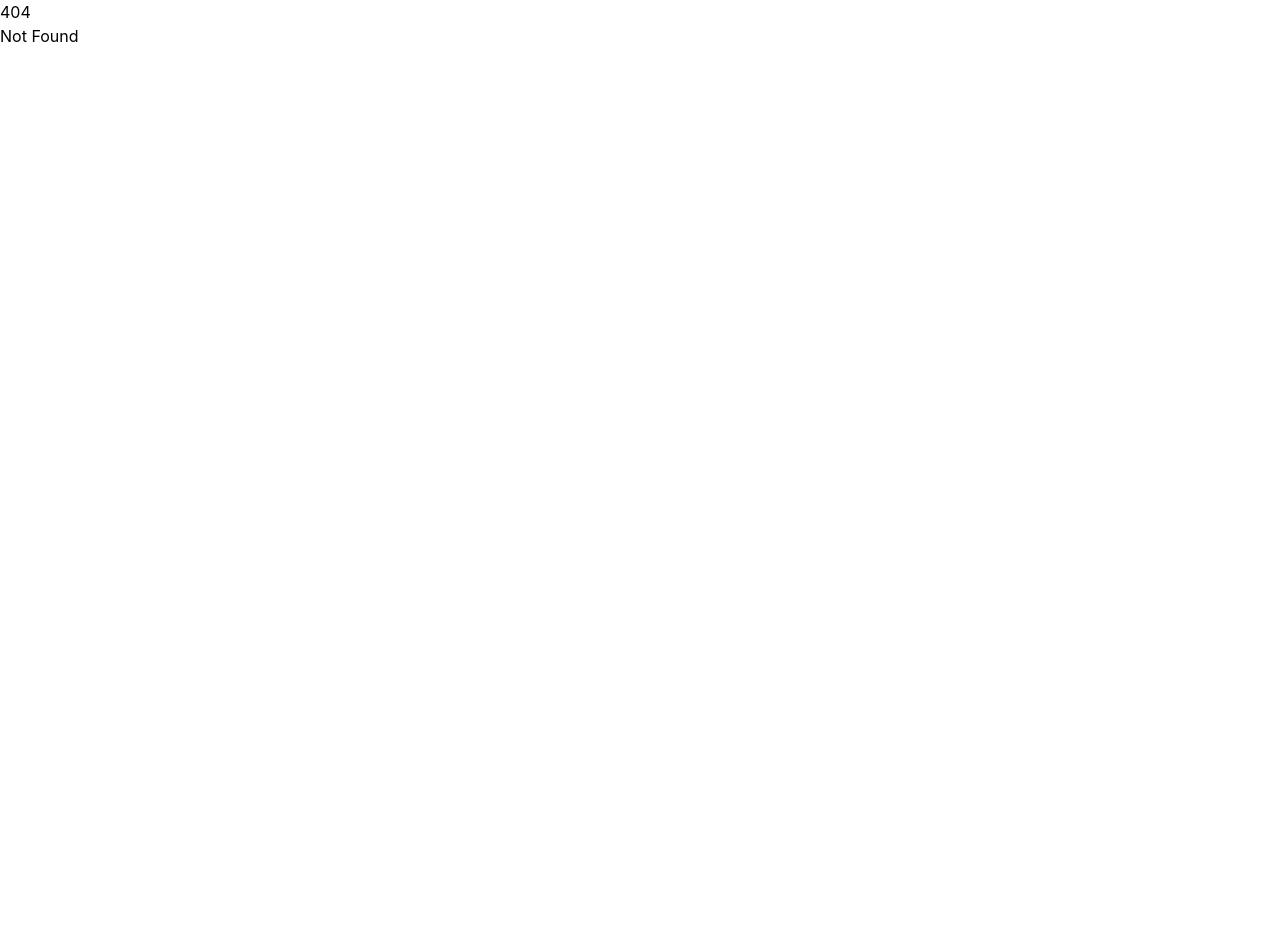
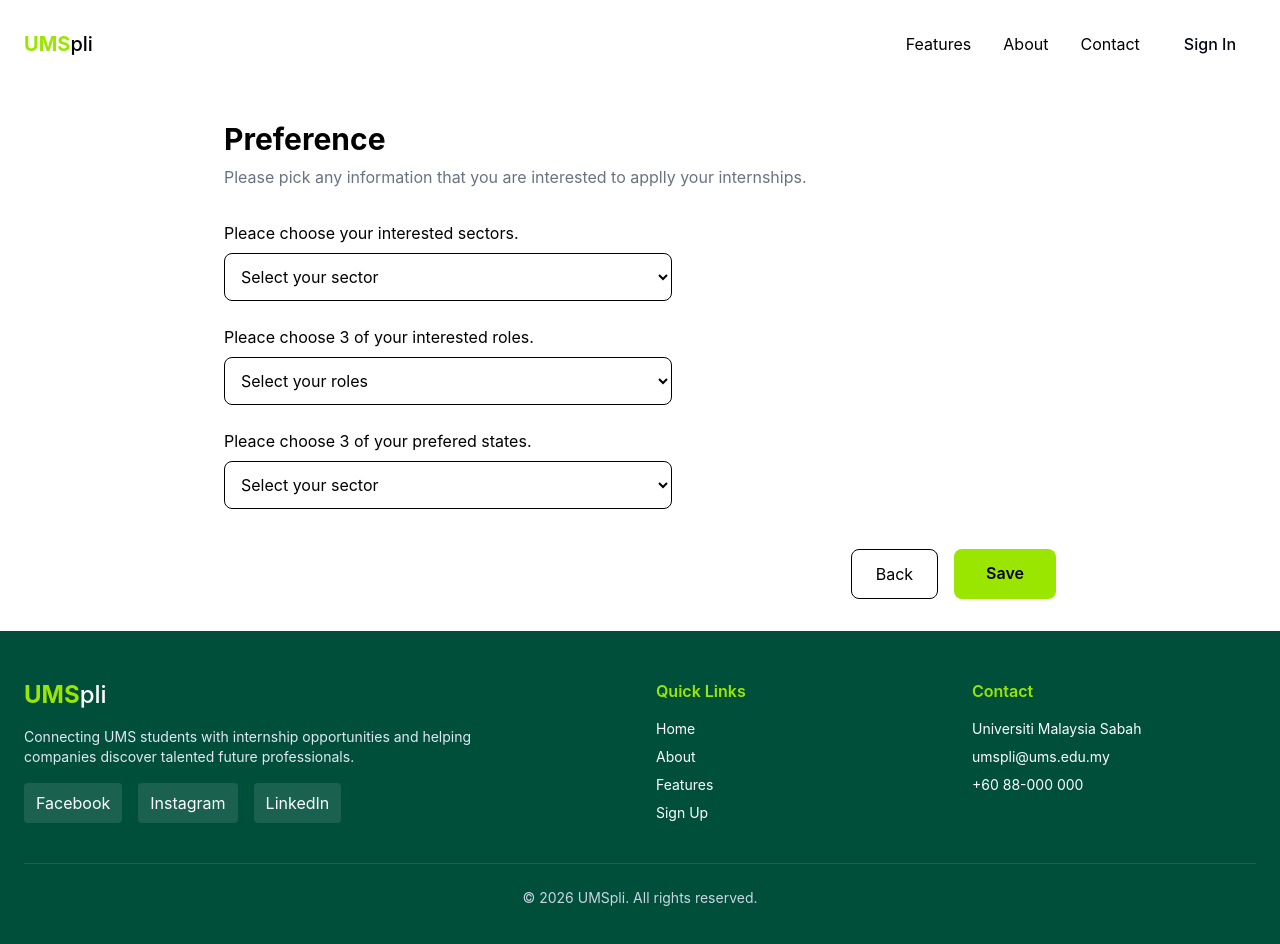
Before and after one commit to Ran7193Ran/SPLI, a SvelteKit app: page /signUp/preference in a window 1280 px wide. Before the commit this address had no page. Shown: the top 944 px of the page. Before the commit the page ends 800 px from the top, so only its background shows below. Built offline with nearby package versions, Linux system fonts and the light colour scheme.

Commit message:
Adding preference page, one of the sign up process

```diff
--- /dev/null
+++ b/src/routes/signUp/preference/+page.svelte
@@ -0,0 +1,179 @@
+<script>
+    import Header from '../../../components/Header.svelte';
+    import Footer from '../../../components/Footer.svelte';
+
+    let y = $state(0);
+    let innerHeight = $state(0);
+    let innerWidth = $state(0);
+
+    // @ts-ignore
+    let selectedSector = $state([]);
+    // @ts-ignore
+    let selectedRole = $state([]);
+    // @ts-ignore
+    let selectedState = $state([]);
+	let currentSector = $state('');
+    let currentRole = $state('');
+    let currentState = $state('');
+
+	const sectors = [
+		'Information Technology & Software',
+		'Cybersecurity',
+		'Networking',
+		'Data Science',
+		'UI/UX Design'
+	];
+
+	function addSector() {
+		if (currentSector && !selectedSector.includes(currentSector)) {
+			selectedSector.push(currentSector);
+		}
+
+		currentSector = '';
+	}
+
+	// @ts-ignore
+	function removeSector(sector) {
+		selectedSector = selectedSector.filter((item) => item !== sector);
+	}
+
+    const roles = [
+        'Software Engineer',
+        'Cybersecurity Analyst',
+        'Data Scientist',
+        'Data Analyst',
+        'Network Engineer'
+    ]
+
+    function addRole(){
+        if (currentRole && !selectedRole.includes(currentRole)) {
+			selectedRole.push(currentRole);
+		}
+    }
+
+    // @ts-ignore
+    function removeRole(role) {
+		selectedRole = selectedRole.filter((item) => item !== role);
+	}
+
+    const states = [
+        'Perlis',
+        'Kedah',
+        'Pineng',
+        'Perak',
+        'Pahang',
+        'Kelantan',
+        'Terengganu',
+        'Melaka',
+        'Selangor',
+        'Johor',
+        'Sabah',
+        'Sarawak'
+    ]
+
+    function addStates(){
+        if (currentState && !selectedState.includes(currentState)) {
+			selectedState.push(currentState);
+		}
+    }
+
+    // @ts-ignore
+    function removeState(state) {
+		selectedState = selectedState.filter((item) => item !== state);
+	}
+</script>
+
+<svelte:window
+    bind:scrollY={y}
+    bind:innerHeight={innerHeight}
+    bind:innerWidth={innerWidth}
+/>
+
+<Header {y} />
+
+<main class="flex justify-center px-4 -py-10">
+    <div class=" w-full max-w-4xl p-8">
+        <div class="mb-8">
+            <h1 class="text-3xl font-bold">
+                Preference
+            </h1>
+            <p class="text-gray-500 mt-2">
+                Please pick any information that you are interested to applly your internships.
+            </p>
+        </div>
+
+        <div class="grid gap-6">
+            <div>
+                <label for="" class="font-md block mb-2">Pleace choose your interested sectors.</label>
+                <select name="" id="" bind:value={currentSector} onchange={addSector} class="w-md border rounded-lg p-3">
+                    <option value="">Select your sector</option>
+                    {#each sectors as sector}
+                        <option value={sector}>{sector}</option>
+                    {/each}
+                </select>
+            </div>
+            <div class="flex flex-wrap gap-2">
+                {#each selectedSector as sector}
+                <div class="flex items-center gap-2 border rounded-lg px-4 py-2">
+                    <span>{sector}</span>
+                    <button onclick={() => removeSector(sector)} class="text-gray-500 hover:text-red-500">x</button>
+                </div>
+                {/each}
+            </div>
+        </div>
+
+        <div class="grid gap-6">
+            <div>
+                <label for="" class="font-md block mb-2">Pleace choose 3 of your interested roles.</label>
+                <select name="" id="" bind:value={currentRole} onchange={addRole} class="w-md border rounded-lg p-3">
+                    <option value="">Select your roles</option>
+                    {#each roles as role}
+                        <option value={role}>{role}</option>
+                    {/each}
+                </select>
+            </div>
+            <div class="flex flex-wrap gap-2">
+                {#each selectedRole as role}
+                <div class="flex items-center gap-2 border rounded-lg px-4 py-2">
+                    <span>{role}</span>
+                    <button onclick={() => removeRole(role)} class="text-gray-500 hover:text-red-500">x</button>
+                </div>
+                {/each}
+            </div>
+        </div>
+
+        <div class="grid gap-6">
+            <div>
+                <label for="" class="font-md block mb-2">Pleace choose 3 of your prefered states.</label>
+                <select name="" id="" bind:value={currentState} onchange={addStates} class="w-md border rounded-lg p-3">
+                    <option value="">Select your sector</option>
+                    {#each states as state}
+                        <option value={state}>{state}</option>
+                    {/each}
+                </select>
+            </div>
+            <div class="flex flex-wrap gap-2">
+                {#each selectedState as state}
+                <div class="flex items-center gap-2 border rounded-lg px-4 py-2">
+                    <span>{state}</span>
+                    <button onclick={() => removeState(state)} class="text-gray-500 hover:text-red-500">x</button>
+                </div>
+                {/each}
+            </div>
+        </div>
+        <!-- Buttons -->
+            <div class="flex justify-end gap-4 pt-4">
+
+                <a href="/signUp/statusDetails"
+                    class="px-6 py-3 rounded-lg border hover:bg-gray-100 duration-200"
+                >
+                    Back
+                </a>
+
+                <a href="" class="px-8 py-3 rounded-lg bg-lime-400 hover:bg-lime-500 font-semibold duration-200">Save</a>
+
+            </div>
+    </div>
+</main>
+
+<Footer />
--- a/src/routes/signUp/statusDetails/+page.svelte
+++ b/src/routes/signUp/statusDetails/+page.svelte
@@ -221,7 +221,7 @@
 
                 <a href="/signUp/personalInfo" class="px-6 py-3 rounded-lg border hover:bg-gray-100 duration-200">Back</a>
 
-                <a href="" class="px-8 py-3 rounded-lg bg-lime-400 hover:bg-lime-500 font-semibold duration-200">
+                <a href="/signUp/preference" class="px-8 py-3 rounded-lg bg-lime-400 hover:bg-lime-500 font-semibold duration-200">
                     Continue →
                 </a>
 
```
